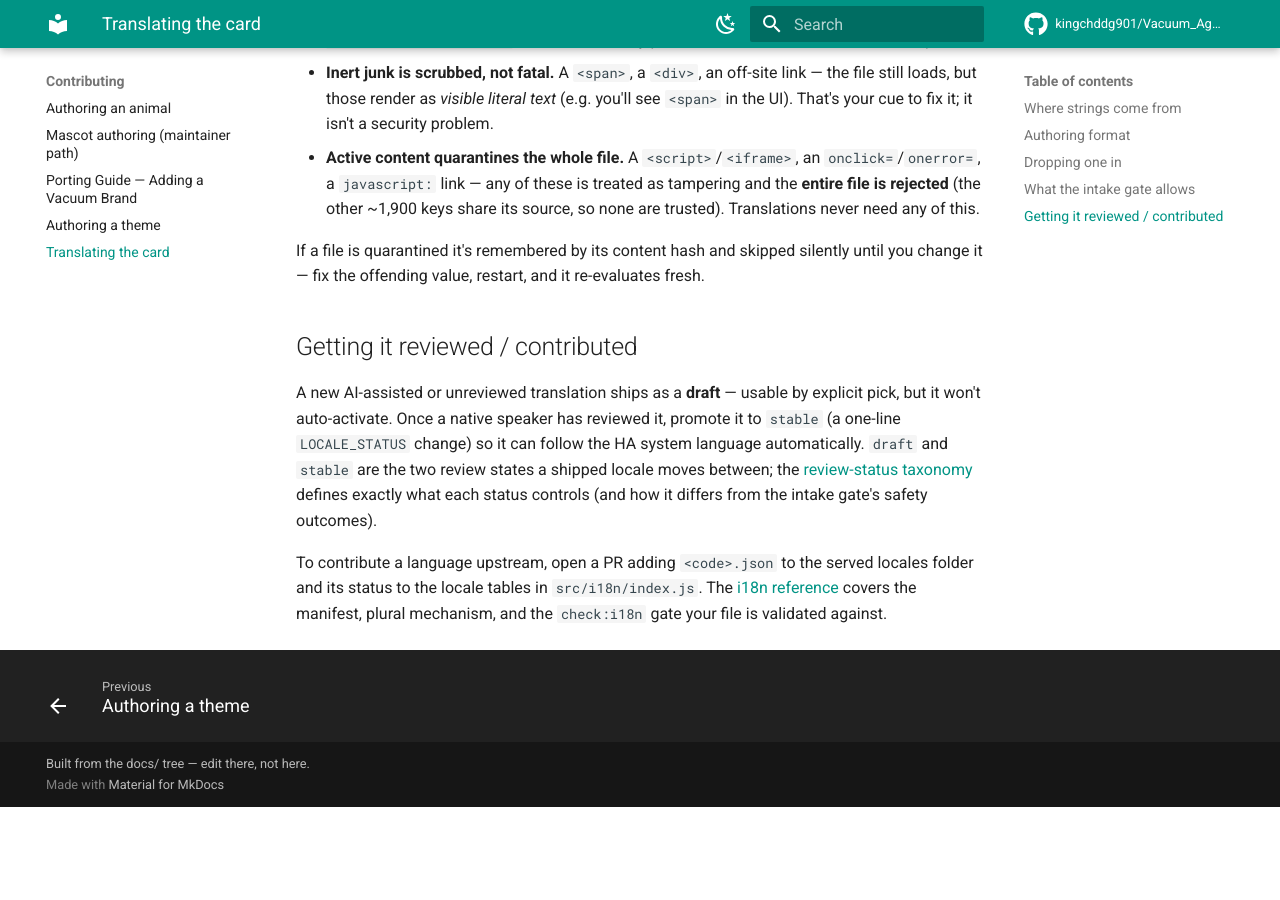
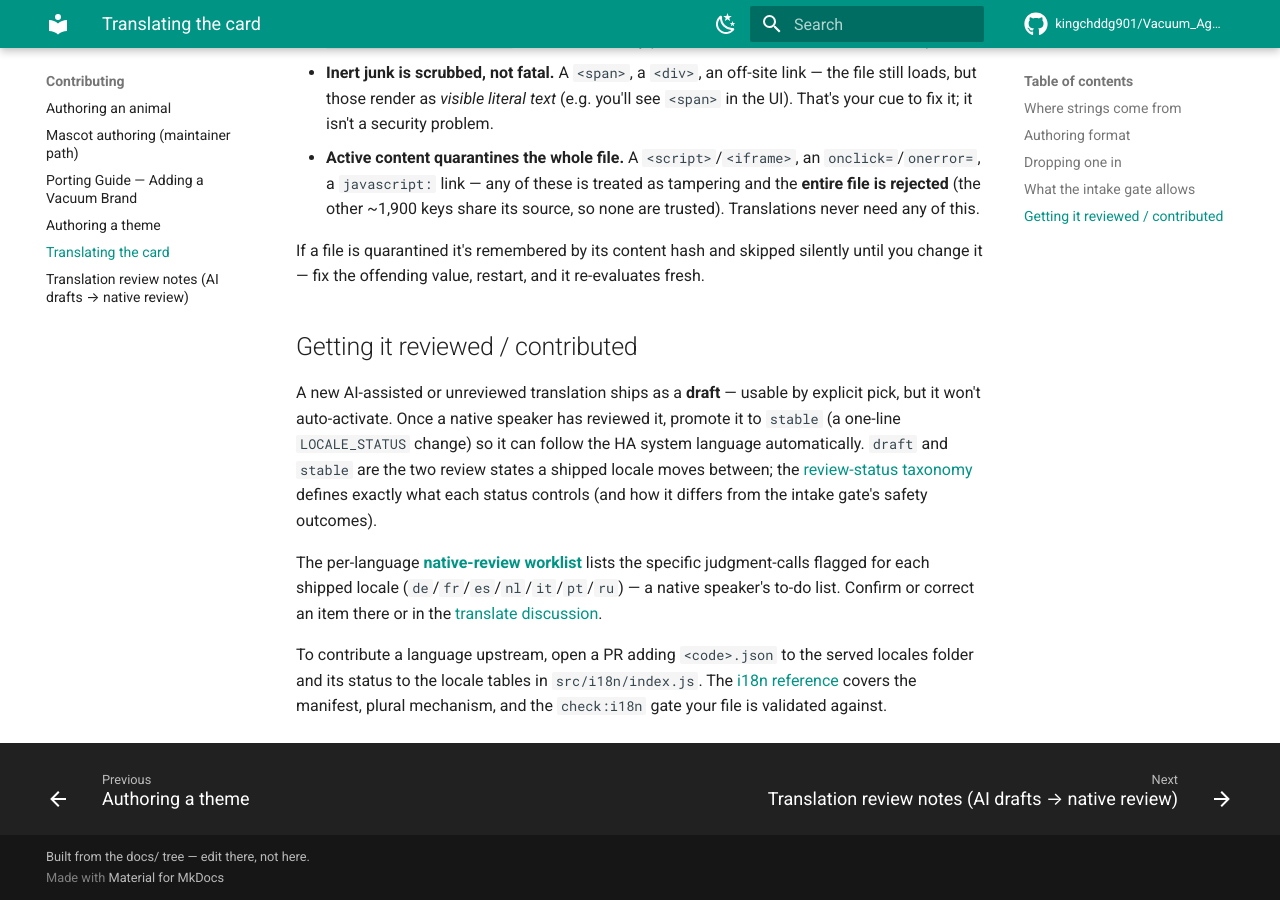
Before and after one commit to kingchddg901/Vacuum_Agent, an MkDocs documentation site: the page built from docs/contributing/translating.md, in a window 1280 px wide and 900 px high, scrolled down 1727 px. Built offline with MkDocs 1.6.1 and Material for MkDocs 9.7.7, drawn with Linux system fonts in a browser that asks for light colours; comment, search, counter and statistics services are not loaded; before the commit the page ends 2534 px from its top, so only the background shows below that.

Commit message:
docs: move translation review notes out of src/ into the docs site
src/i18n/TRANSLATION_NOTES.md (the per-language native-review worklist) didn't
belong loose in the source tree. Moved to
docs/contributing/translation-review.md so it's published, navigable
(awesome-pages auto-includes it under Contributing), and linkable.

- Added an intro pointing native speakers to the translate discussion (#25) for
  one-word corrections, and to the translating guide for the workflow.
- Linked it from the translating guide's "Getting it reviewed" section.
- Updated the src/i18n/index.js LOCALE_STATUS comment to the new path.

mkdocs --strict green.

Co-Authored-By: Claude Opus 4.8 (1M context) <noreply@anthropic.com>

```diff
--- a/docs/contributing/translating.md
+++ b/docs/contributing/translating.md
@@ -88,6 +88,12 @@ shipped locale moves between; the
 defines exactly what each status controls (and how it differs from the intake
 gate's safety outcomes).
 
+The per-language **[native-review worklist](translation-review.md)** lists the
+specific judgment-calls flagged for each shipped locale
+(`de`/`fr`/`es`/`nl`/`it`/`pt`/`ru`) — a native speaker's to-do list. Confirm or
+correct an item there or in the
+[translate discussion](https://github.com/kingchddg901/Vacuum_Agent/discussions/25).
+
 To contribute a language upstream, open a PR adding `<code>.json` to the served
 locales folder and its status to the locale tables in `src/i18n/index.js`. The
 [i18n reference](../dev/33-i18n-system.md) covers the manifest, plural mechanism,
```
Also changed, not shown: docs/contributing/translation-review.md (renamed from src/i18n/TRANSLATION_NOTES.md, +6 -0 lines), 1 other file.
